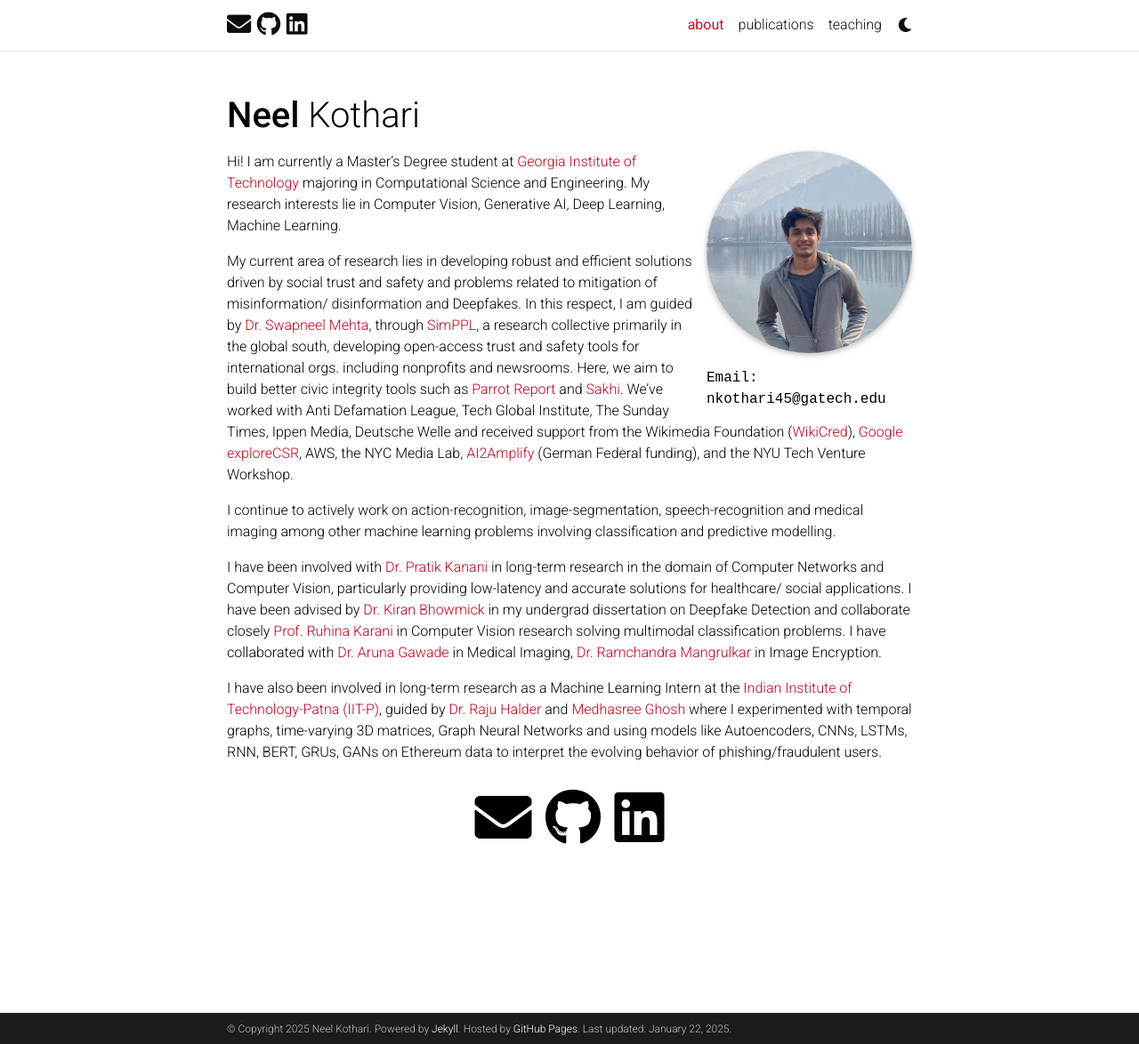
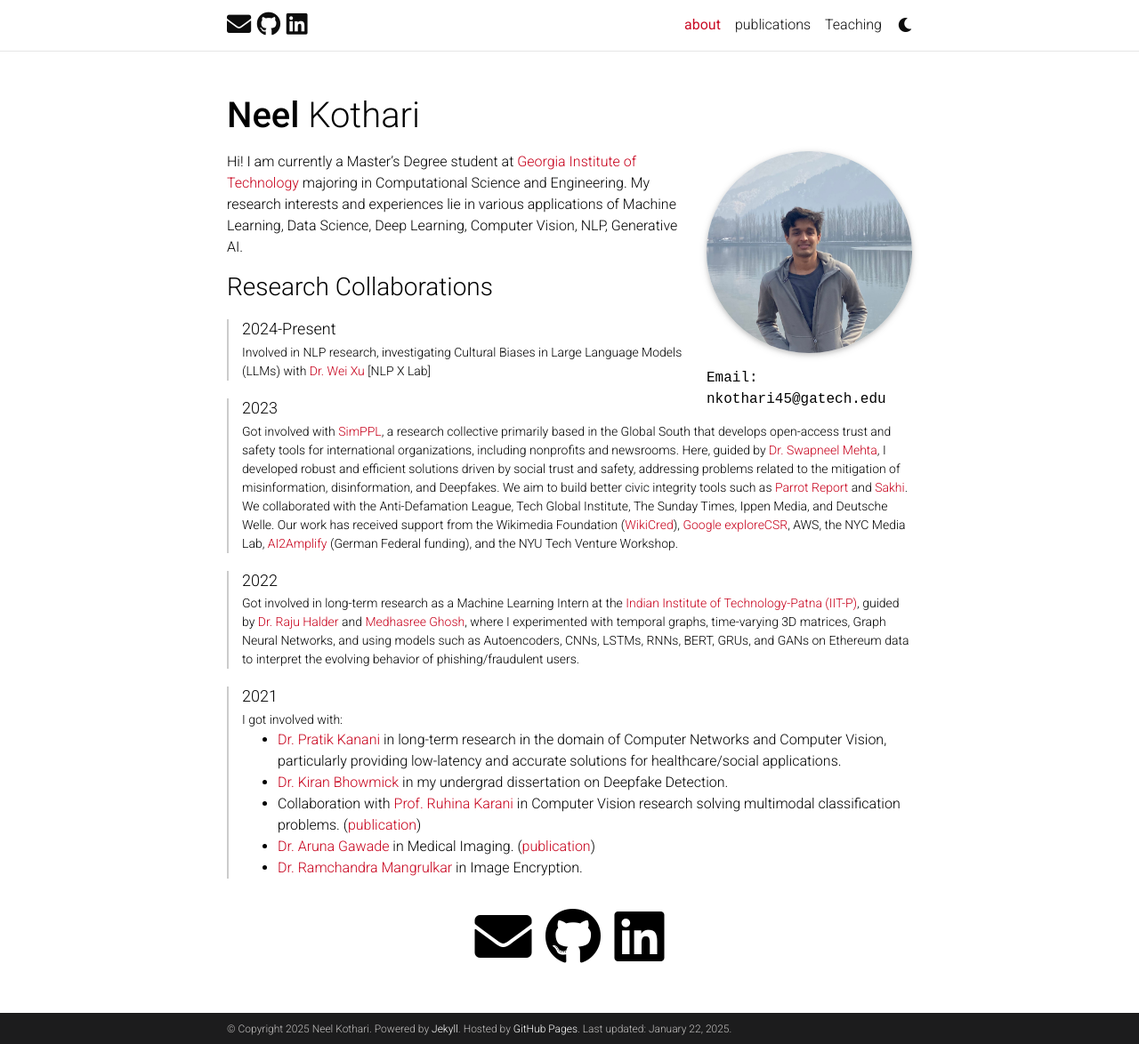
Before and after one commit to neelkothari6191/neelkothari6191.github.io, a Jekyll site: the page built from _pages/about.md, in a window 1280 px wide and 1174 px high. Shown: the whole window at 89% size. Built offline with Jekyll 4.4.1, drawn with Linux system fonts in a browser that asks for light colours; full-size pictures stand in for the smaller copies a plugin makes; comment, search, counter and statistics services are not loaded; a style sheet for code colours, icons or effects is not loaded.

Commit message:
minor updates spr25

```diff
--- a/_bibliography/papers.bib
+++ b/_bibliography/papers.bib
@@ -66,7 +66,7 @@ gives a validation accuracy of 96%, while the transformer-based speech
 verification model authenticates users with an error rate of 13.74%. The system
 surpasses other state-of-the-art models and produces an EER score of 10.32%.},
 pdf = "https://ijits-bg.com/sites/default/files/archive/2023%28vol.15%29/No4/contents/2023-N4-09.pdf",
-url="https://www.webofscience.com/wos/woscc/full-record/WOS:001115082300008",
+url="https://ijits-bg.com/index.php/2023.v15.i4.09",
 code="https://github.com/neelkothari6191/DR-SASV-A-DEEP-AND-RELIABLE-SPOOF-AWARE-SPEECH-VERIFICATION-SYSTEM",
 abbr = "",
 
--- a/_pages/about.md
+++ b/_pages/about.md
@@ -20,26 +20,67 @@ selected_papers: false # includes a list of papers marked as "selected={true}"
 social: true  # includes social icons at the bottom of the page
 ---
 
+
 Hi! I am currently a Master's Degree student at [Georgia Institute of Technology](https://www.gatech.edu/) majoring in Computational Science and Engineering.
-My research interests lie in Computer Vision, Generative AI, Deep Learning, Machine Learning.
+My research interests and experiences lie in various applications of Machine Learning, Data Science, Deep Learning, Computer Vision, NLP, Generative AI.
 
-My current area of research lies in developing robust and efficient solutions driven by social trust and safety and problems related to mitigation of misinformation/ disinformation and Deepfakes. In this respect, I am guided by [Dr. Swapneel Mehta](https://swapneelm.github.io/), through [SimPPL](https://simppl.org/team), a research collective primarily in the global south, developing open-access trust and safety tools for international orgs. including nonprofits and newsrooms. Here, we aim to build better civic integrity tools such as [Parrot Report](https://parrot.report/about) and [Sakhi](https://sakhi.simppl.org/). We’ve worked with Anti Defamation League, Tech Global Institute, The Sunday Times, Ippen Media, Deutsche Welle and received support from the Wikimedia Foundation ([WikiCred](https://meta.m.wikimedia.org/wiki/WikiCred/2022_CFP/Audit_the_Impact_of_Credibility_in_Online_Information_Ecosystems)), [Google exploreCSR](https://research.google/outreach/explore-csr/recipients/), AWS, the NYC Media Lab, [AI2Amplify](https://www.goethe.de/prj/aia/en/index.html) (German Federal funding), and the NYU Tech Venture Workshop.
+### Research Collaborations
 
-I continue to actively work on action-recognition, image-segmentation, speech-recognition and medical imaging among other machine learning problems involving classification and predictive modelling.
+<div class="timeline">
+<div class="timeline-item">
+    <h3>2024-Present</h3>
+    <p>
+  Involved in NLP research, investigating Cultural Biases in Large Language Models (LLMs) with <a href="https://cocoxu.github.io/#advise" target="_blank">Dr. Wei Xu</a> [NLP X Lab]
+</p>
 
-I have been involved with [Dr. Pratik Kanani](https://www.researchgate.net/profile/Pratik-Kanani) in long-term research in the domain of Computer Networks and Computer Vision, particularly providing low-latency and accurate solutions for healthcare/ social applications.
-I have been advised by [Dr. Kiran Bhowmick](https://www.researchgate.net/profile/Kiran-Bhowmick) in my undergrad dissertation on Deepfake Detection and collaborate closely [Prof. Ruhina Karani](https://www.researchgate.net/profile/Ruhina-Karani) in Computer Vision research solving multimodal classification problems.
-I have collaborated with [Dr. Aruna Gawade](https://scholar.google.com/citations?user=IMFy_ugAAAAJ&hl=en) in Medical Imaging, [Dr. Ramchandra Mangrulkar](https://www.researchgate.net/profile/Ramchandra-Mangrulkar) in Image Encryption.
+  </div>
+  <div class="timeline-item">
+    <h3>2023</h3>
+  <p>
+ Got involved with <a href="https://simppl.org/team" target="_blank">SimPPL</a>, a research collective primarily based in the Global South that develops open-access trust and safety tools for international organizations, including nonprofits and newsrooms.
+  Here, guided by
+  <a href="https://swapneelm.github.io/" target="_blank">Dr. Swapneel Mehta</a>, I developed robust and efficient solutions driven by social trust and safety, addressing problems related to the mitigation of misinformation, disinformation, and Deepfakes. We aim to build better civic integrity tools such as
+  <a href="https://parrot.report/about" target="_blank">Parrot Report</a> and
+  <a href="https://sakhi.simppl.org/" target="_blank">Sakhi</a>. We collaborated with the Anti-Defamation League, Tech Global Institute, The Sunday Times, Ippen Media, and Deutsche Welle. Our work has received support from the Wikimedia Foundation
+  (<a href="https://meta.m.wikimedia.org/wiki/WikiCred/2022_CFP/Audit_the_Impact_of_Credibility_in_Online_Information_Ecosystems" target="_blank">WikiCred</a>),
+  <a href="https://research.google/outreach/explore-csr/recipients/" target="_blank">Google exploreCSR</a>, AWS, the NYC Media Lab,
+  <a href="https://www.goethe.de/prj/aia/en/index.html" target="_blank">AI2Amplify</a> (German Federal funding), and the NYU Tech Venture Workshop.
+</p>
 
-I have also been involved in long-term research as a Machine Learning Intern at the [Indian Institute of Technology-Patna (IIT-P)](https://www.iitp.ac.in/), guided by [Dr. Raju Halder](https://www.researchgate.net/profile/Raju-Halder) and [Medhasree Ghosh](https://scholar.google.ch/citations?user=DsGb9mgAAAAJ&hl=en) where I experimented with temporal graphs, time-varying 3D matrices, Graph Neural Networks and using models like
-Autoencoders, CNNs, LSTMs, RNN, BERT, GRUs, GANs on Ethereum data to interpret the evolving behavior of
-phishing/fraudulent users.
+  </div>
+  <div class="timeline-item">
+    <h3>2022</h3>
+    <p>
+  Got involved in long-term research as a Machine Learning Intern at the
+  <a href="https://www.iitp.ac.in/" target="_blank">Indian Institute of Technology-Patna (IIT-P)</a>, guided by
+  <a href="https://www.researchgate.net/profile/Raju-Halder" target="_blank">Dr. Raju Halder</a> and
+  <a href="https://scholar.google.ch/citations?user=DsGb9mgAAAAJ&hl=en" target="_blank">Medhasree Ghosh</a>, where I experimented with temporal graphs, time-varying 3D matrices, Graph Neural Networks, and using models such as Autoencoders, CNNs, LSTMs, RNNs, BERT, GRUs, and GANs on Ethereum data to interpret the evolving behavior of phishing/fraudulent users.
+</p>
 
+  </div>
+  <div class="timeline-item">
+    <h3>2021</h3>
+  <p>
+  I got
+   involved with:
+</p>
+<ul>
+  <li>
+    <a href="https://www.researchgate.net/profile/Pratik-Kanani" target="_blank">Dr. Pratik Kanani</a> in long-term research in the domain of Computer Networks and Computer Vision, particularly providing low-latency and accurate solutions for healthcare/social applications.
+  </li>
+  <li>
+    <a href="https://www.researchgate.net/profile/Kiran-Bhowmick" target="_blank">Dr. Kiran Bhowmick</a> in my undergrad dissertation on Deepfake Detection.
+  </li>
+  <li>
+    Collaboration with <a href="https://www.researchgate.net/profile/Ruhina-Karani" target="_blank">Prof. Ruhina Karani</a> in Computer Vision research solving multimodal classification problems. (<a href="https://ijits-bg.com/index.php/2023.v15.i4.09" target="_blank">publication</a>)
+  </li>
+  <li>
+    <a href="https://scholar.google.com/citations?user=IMFy_ugAAAAJ&hl=en" target="_blank">Dr. Aruna Gawade</a> in Medical Imaging. (<a href="https://ijisae.org/index.php/IJISAE/article/view/3517" target="_blank">publication</a>)
+  </li>
+  <li>
+    <a href="https://www.researchgate.net/profile/Ramchandra-Mangrulkar" target="_blank">Dr. Ramchandra Mangrulkar</a> in Image Encryption.
+  </li>
+</ul>
 
-<!--
-Write your biography here. Tell the world about yourself. Link to your favorite [subreddit](http://reddit.com). You can put a picture in, too. The code is already in, just name your picture `prof_pic.jpg` and put it in the `img/` folder.test
-
-Put your address / P.O. box / other info right below your picture. You can also disable any of these elements by editing `profile` property of the YAML header of your `_pages/about.md`. Edit `_bibliography/papers.bib` and Jekyll will render your [publications page](/al-folio/publications/) automatically.
-
-Link to your social media connections, too. This theme is set up to use [Font Awesome icons](http://fortawesome.github.io/Font-Awesome/) and [Academicons](https://jpswalsh.github.io/academicons/), like the ones below. Add your Facebook, Twitter, LinkedIn, Google Scholar, or just disable all of them.
--->
+  </div>
+</div>
--- a/assets/css/main.scss
+++ b/assets/css/main.scss
@@ -13,3 +13,20 @@ $max-content-width: {{ site.max_width }};
   "base",
   "distill"
 ;
+.timeline {
+  margin: 20px 0;
+  padding: 0;
+}
+.timeline-item {
+  margin-bottom: 20px;
+  padding-left: 15px;
+  border-left: 2px solid #ccc;
+}
+.timeline-item h3 {
+  margin: 0 0 5px;
+  font-size: 18px;
+}
+.timeline-item p {
+  margin: 0;
+  font-size: 14px;
+}
```
Also changed, not shown: other parts of _bibliography/papers.bib (+1 -0 lines), _pages/teaching.md (+5 -2 lines).
